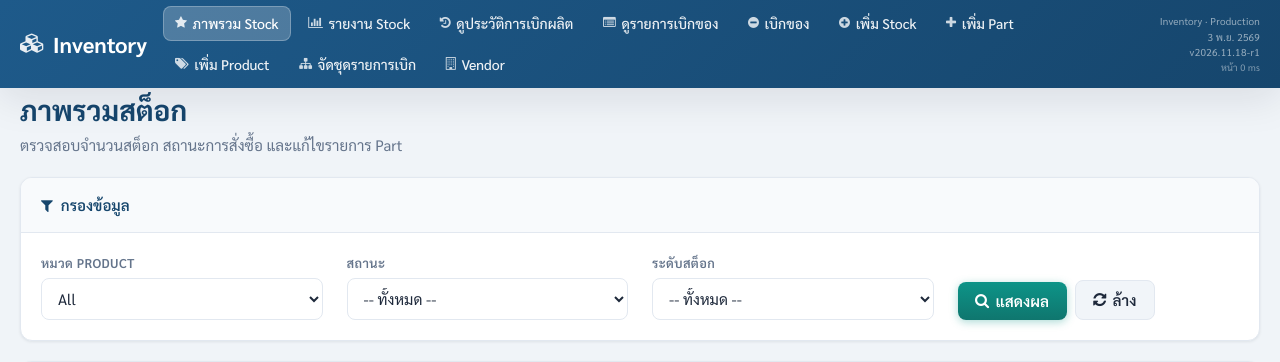
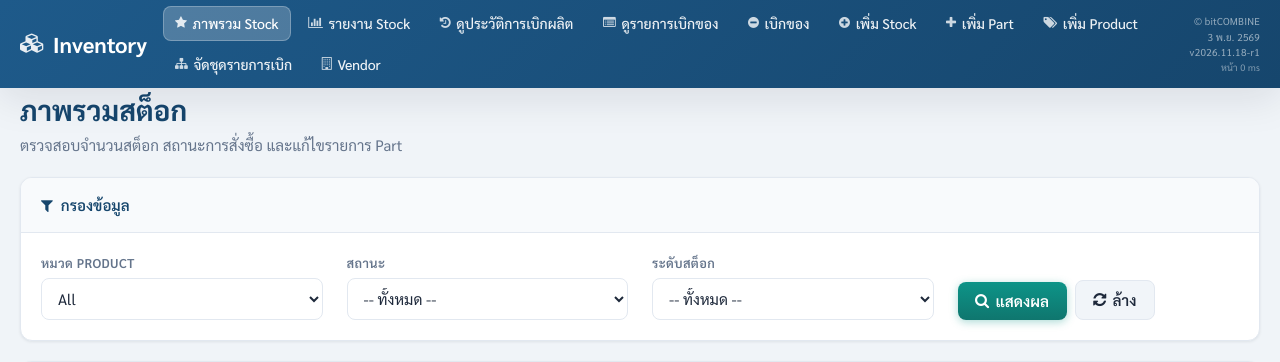
Before and after one commit to Sakorn34/inventory, a PHP site: page /inventory/stock_overview.php in a window 1280 px wide. Shown: the top 362 px of the page. Run offline with PHP 8.4, Linux system fonts and the light colour scheme; data that the repository does not hold is empty; some libraries are stand-ins or nearby versions.

Commit message:
feat(navbar): เปลี่ยน meta label เป็น © bitCOMBINE
Co-Authored-By: Claude Sonnet 4.6 <noreply@anthropic.com>

```diff
--- a/inventory_version.php
+++ b/inventory_version.php
@@ -15,7 +15,7 @@ if (!defined('INVENTORY_RELEASE_DATE')) {
 }
 
 if (!defined('INVENTORY_APP_META_LABEL')) {
-    define('INVENTORY_APP_META_LABEL', 'Inventory · Production');
+    define('INVENTORY_APP_META_LABEL', '© bitCOMBINE');
 }
 
 /** วันที่เริ่มดูแล/พัฒนาระบบ (แสดงบน navbar) — อัปเดตเมื่อเปลี่ยนทีมดูแล */
```
